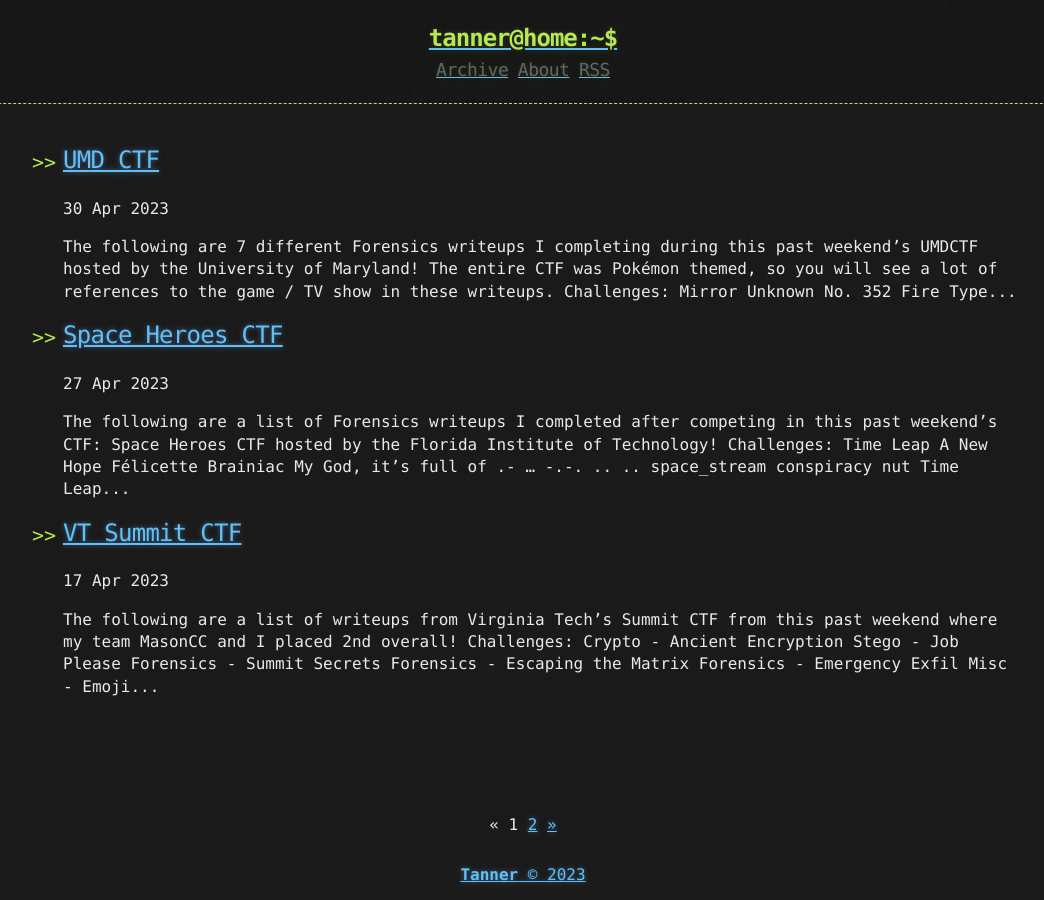
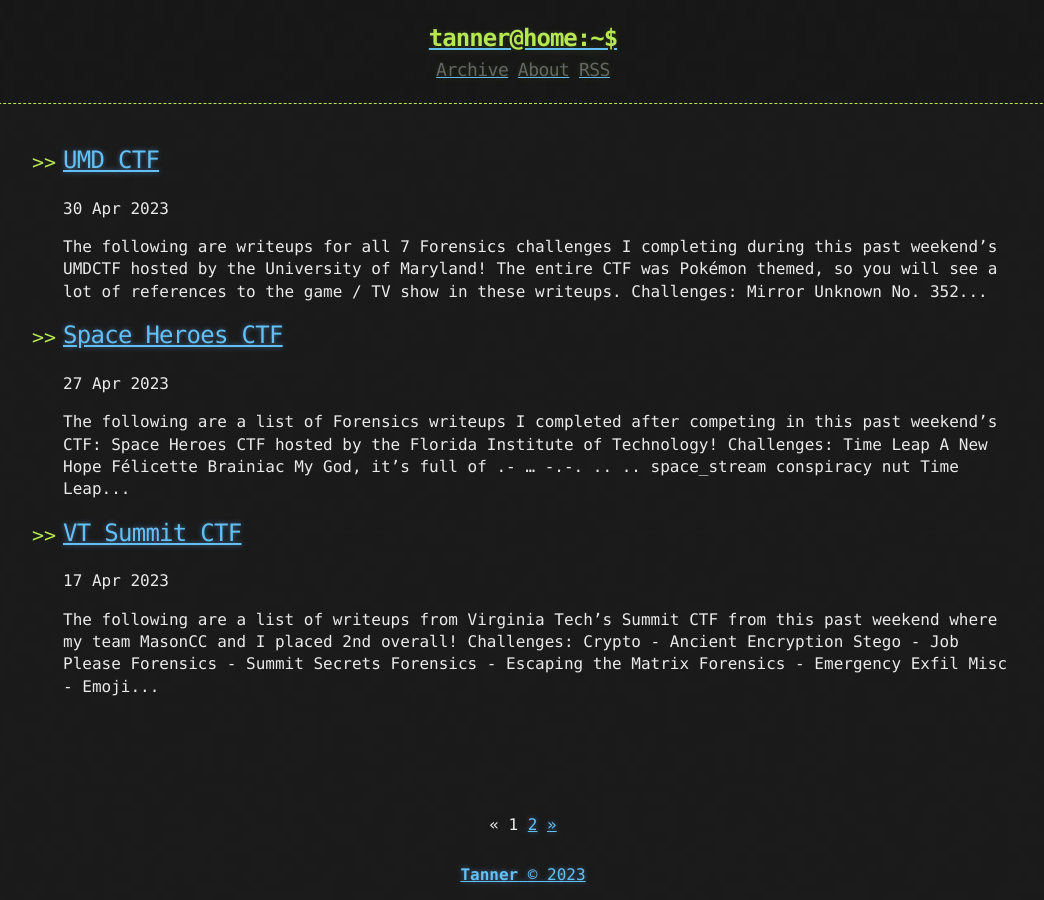
Before and after one commit to Txnn3r/Txnn3r.github.io, a Jekyll site: the page built from index.html, in a window 1280 px wide. Shown: the whole page, without its empty margins (117-1161 px from the left). Built offline with Jekyll 4.4.1, drawn with Linux system fonts in a browser that asks for light colours; the list of posts is cut into pages by our own code.

Commit message:
Update 2023-04-30-UMDCTF.md

```diff
--- a/_posts/2023-04-30-UMDCTF.md
+++ b/_posts/2023-04-30-UMDCTF.md
@@ -3,7 +3,7 @@ title: UMD CTF
 published: true
 ---
 
-The following are 7 different `Forensics` writeups I completing during this past weekend's `UMDCTF` hosted by the University of Maryland!
+The following are writeups for all 7 `Forensics` challenges I completing during this past weekend's `UMDCTF` hosted by the University of Maryland!
 
 ![image](https://user-images.githubusercontent.com/101006959/235382052-0b87ae44-5cac-4ade-92e1-d7c6bdaaef66.png)
 
```
